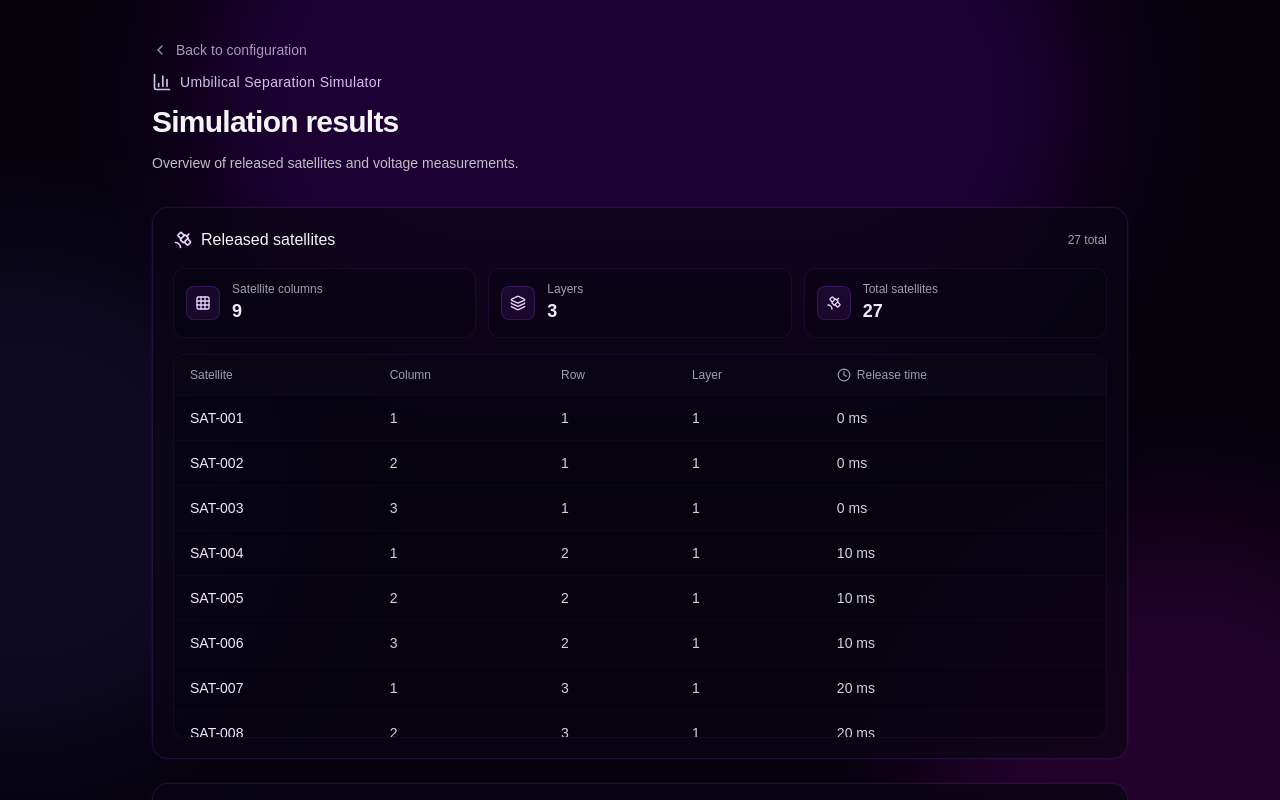
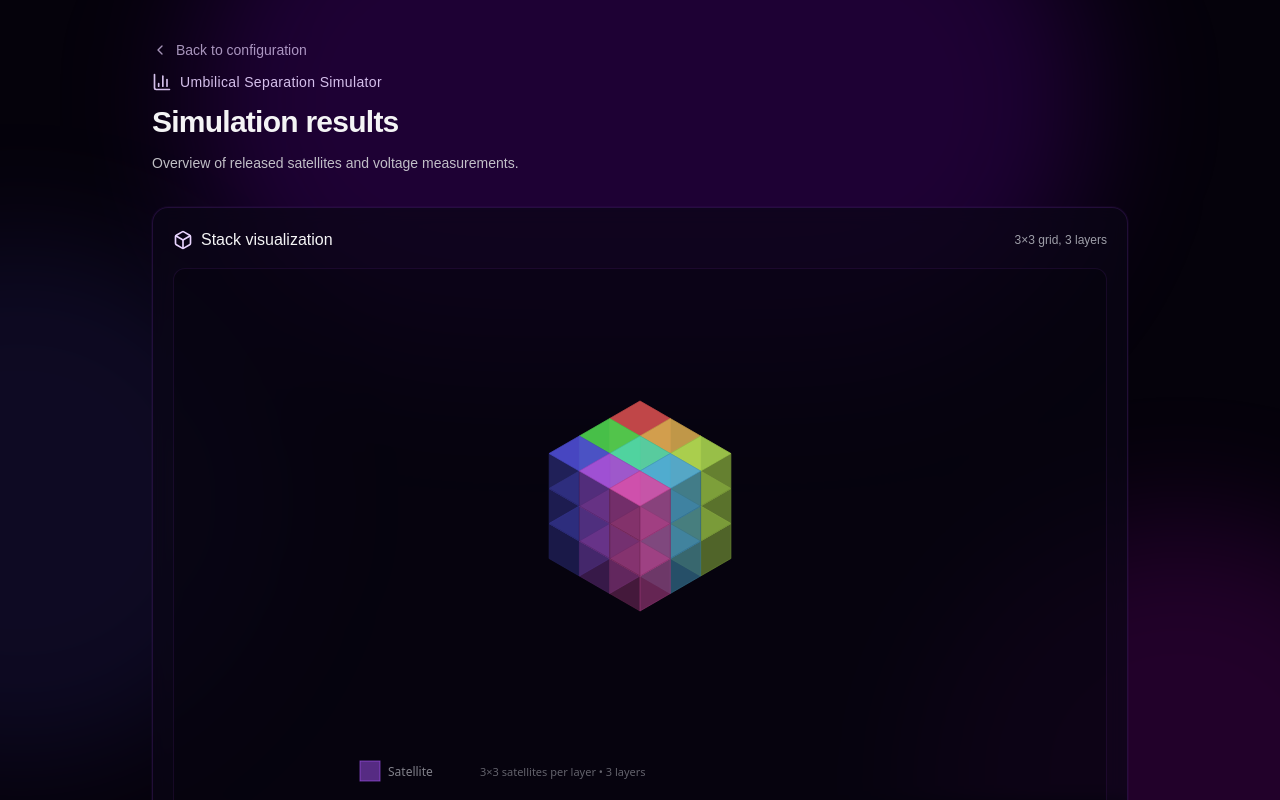
Before and after one commit to Zlatanius/Satellite-Sepparation-Detection-Simulation-With-Spice-Model, a Next.js app: page /simulation/results in a window 1280 px wide. Shown: the top 800 px of the page. Built offline with nearby package versions, Linux system fonts and the light colour scheme.

Commit message:
Added 3D rendering of the stack

```diff
--- /dev/null
+++ b/app/features/sim-results/StackVisualization3D.tsx
@@ -0,0 +1,195 @@
+"use client";
+
+import React from "react";
+import { motion } from "framer-motion";
+import { Box } from "lucide-react";
+import SectionCard from "@/app/components/SectionCard";
+import type { StackConfig } from "@/app/features/stack-config/types";
+
+type Props = {
+  config: StackConfig;
+};
+
+export default function StackVisualization3D({ config }: Props) {
+  const satelliteSize = 35;
+  const spacing = 5;
+  const layerSpacing = 2.5;
+
+  // Isometric projection constants
+  const isoX = 0.866; // cos(30°)
+  const isoY = 0.5;   // sin(30°)
+
+  // Calculate center offset based on grid size
+  const centerX = 300;
+  const centerY = 100 + config.layers * layerSpacing * satelliteSize * 0.4;
+
+  // Generate distinct colors for each column
+  const getColumnColor = (col: number, row: number) => {
+    const columnIndex = row * config.size + col;
+    const totalColumns = config.size * config.size;
+    const hue = (columnIndex / totalColumns) * 360;
+    return {
+      h: hue,
+      s: 70,
+      l: 60,
+    };
+  };
+
+  // Convert HSL to RGB for better color representation
+  const hslToRgb = (h: number, s: number, l: number) => {
+    s /= 100;
+    l /= 100;
+    const k = (n: number) => (n + h / 30) % 12;
+    const a = s * Math.min(l, 1 - l);
+    const f = (n: number) =>
+      l - a * Math.max(-1, Math.min(k(n) - 3, Math.min(9 - k(n), 1)));
+    return {
+      r: Math.round(255 * f(0)),
+      g: Math.round(255 * f(8)),
+      b: Math.round(255 * f(4)),
+    };
+  };
+
+  // Convert 3D coordinates to 2D isometric
+  const toIso = (x: number, y: number, z: number) => {
+    return {
+      x: (x - y) * isoX * satelliteSize + centerX,
+      y: (x + y) * isoY * satelliteSize - z * satelliteSize + centerY,
+    };
+  };
+
+  // Render a single satellite as an isometric cube
+  const renderSatellite = (col: number, row: number, layer: number) => {
+    const x = col;
+    const y = row;
+    const z = layer; // Layers stack directly on top of each other
+
+    const corners = {
+      bottomFrontLeft: toIso(x, y, z),
+      bottomFrontRight: toIso(x + 1, y, z),
+      bottomBackLeft: toIso(x, y + 1, z),
+      bottomBackRight: toIso(x + 1, y + 1, z),
+      topFrontLeft: toIso(x, y, z + 1),
+      topFrontRight: toIso(x + 1, y, z + 1),
+      topBackLeft: toIso(x, y + 1, z + 1),
+      topBackRight: toIso(x + 1, y + 1, z + 1),
+    };
+
+    const key = `sat-${col}-${row}-${layer}`;
+
+    // Get color for this column
+    const hsl = getColumnColor(col, row);
+    const rgb = hslToRgb(hsl.h, hsl.s, hsl.l);
+
+    // Calculate brightness based on position (for depth effect)
+    const brightness = 0.7 + (layer / config.layers) * 0.3;
+
+    return (
+      <g key={key}>
+        {/* Back face - render first (appears on left side of screen) */}
+        <path
+          d={`M ${corners.bottomBackLeft.x} ${corners.bottomBackLeft.y}
+              L ${corners.bottomBackRight.x} ${corners.bottomBackRight.y}
+              L ${corners.topBackRight.x} ${corners.topBackRight.y}
+              L ${corners.topBackLeft.x} ${corners.topBackLeft.y} Z`}
+          fill={`rgba(${rgb.r * 0.5}, ${rgb.g * 0.5}, ${rgb.b * 0.5}, ${0.85 * brightness})`}
+          stroke={`rgba(${rgb.r * 0.4}, ${rgb.g * 0.4}, ${rgb.b * 0.4}, 0.8)`}
+          strokeWidth="0.8"
+        />
+
+        {/* Right face - render second (appears on right side of screen) */}
+        <path
+          d={`M ${corners.bottomFrontRight.x} ${corners.bottomFrontRight.y}
+              L ${corners.topFrontRight.x} ${corners.topFrontRight.y}
+              L ${corners.topBackRight.x} ${corners.topBackRight.y}
+              L ${corners.bottomBackRight.x} ${corners.bottomBackRight.y} Z`}
+          fill={`rgba(${rgb.r * 0.7}, ${rgb.g * 0.7}, ${rgb.b * 0.7}, ${0.9 * brightness})`}
+          stroke={`rgba(${rgb.r * 0.6}, ${rgb.g * 0.6}, ${rgb.b * 0.6}, 0.85)`}
+          strokeWidth="0.8"
+        />
+
+        {/* Top face - render last (on top) */}
+        <path
+          d={`M ${corners.topFrontLeft.x} ${corners.topFrontLeft.y}
+              L ${corners.topFrontRight.x} ${corners.topFrontRight.y}
+              L ${corners.topBackRight.x} ${corners.topBackRight.y}
+              L ${corners.topBackLeft.x} ${corners.topBackLeft.y} Z`}
+          fill={`rgba(${rgb.r}, ${rgb.g}, ${rgb.b}, ${0.95 * brightness})`}
+          stroke={`rgba(${rgb.r * 0.85}, ${rgb.g * 0.85}, ${rgb.b * 0.85}, 0.95)`}
+          strokeWidth="0.8"
+        />
+      </g>
+    );
+  };
+
+  // Generate all satellites
+  const satellites = [];
+  for (let layer = 0; layer < config.layers; layer++) {
+    for (let row = 0; row < config.size; row++) {
+      for (let col = 0; col < config.size; col++) {
+        satellites.push(renderSatellite(col, row, layer));
+      }
+    }
+  }
+
+  return (
+    <motion.div
+      initial={{ opacity: 0, y: 10 }}
+      animate={{ opacity: 1, y: 0 }}
+      transition={{ duration: 0.45, delay: 0 }}
+    >
+      <SectionCard
+        title="Stack visualization"
+        subtitle={`${config.size}×${config.size} grid, ${config.layers} layers`}
+        icon={<Box className="h-5 w-5" />}
+      >
+        <div className="flex items-center justify-center rounded-xl border border-purple-500/10 bg-black/20 p-8">
+          <svg
+            width="600"
+            height="500"
+            viewBox="0 0 600 500"
+            className="w-full"
+            style={{ maxWidth: "700px" }}
+          >
+            <g>
+              {satellites}
+            </g>
+
+            {/* Legend */}
+            <g transform="translate(20, 460)">
+              <rect
+                x="0"
+                y="0"
+                width="20"
+                height="20"
+                fill="rgba(168, 85, 247, 0.5)"
+                stroke="rgba(168, 85, 247, 0.6)"
+                strokeWidth="1"
+              />
+              <text
+                x="28"
+                y="15"
+                fill="rgba(161, 161, 170, 0.8)"
+                fontSize="12"
+                fontFamily="system-ui, sans-serif"
+              >
+                Satellite
+              </text>
+
+              {/* Layer info */}
+              <text
+                x="120"
+                y="15"
+                fill="rgba(161, 161, 170, 0.6)"
+                fontSize="11"
+                fontFamily="system-ui, sans-serif"
+              >
+                {config.size}×{config.size} satellites per layer • {config.layers} layers
+              </text>
+            </g>
+          </svg>
+        </div>
+      </SectionCard>
+    </motion.div>
+  );
+}
--- a/app/simulation/results/page.tsx
+++ b/app/simulation/results/page.tsx
@@ -4,6 +4,7 @@ import { useEffect, useState } from "react";
 import { useSearchParams } from "next/navigation";
 import StackShell from "@/app/features/stack-config/StackShell";
 import SimulationHeader from "@/app/features/sim-results/SimulationHeader";
+import StackVisualization3D from "@/app/features/sim-results/StackVisualization3D";
 import SatelliteOverview from "@/app/features/sim-results/SatelliteOverview";
 import VoltageGraphs from "@/app/features/sim-results/VoltageGraphs";
 import { generateMockSimulationResults } from "@/app/features/sim-results/mockData";
@@ -49,6 +50,7 @@ export default function SimulationResultsPage() {
 
       <div className="mx-auto w-full max-w-5xl px-6 pb-10">
         <div className="mt-8 space-y-6">
+          <StackVisualization3D config={results.config} />
           <SatelliteOverview
             satellites={results.satellites}
             config={results.config}
```
